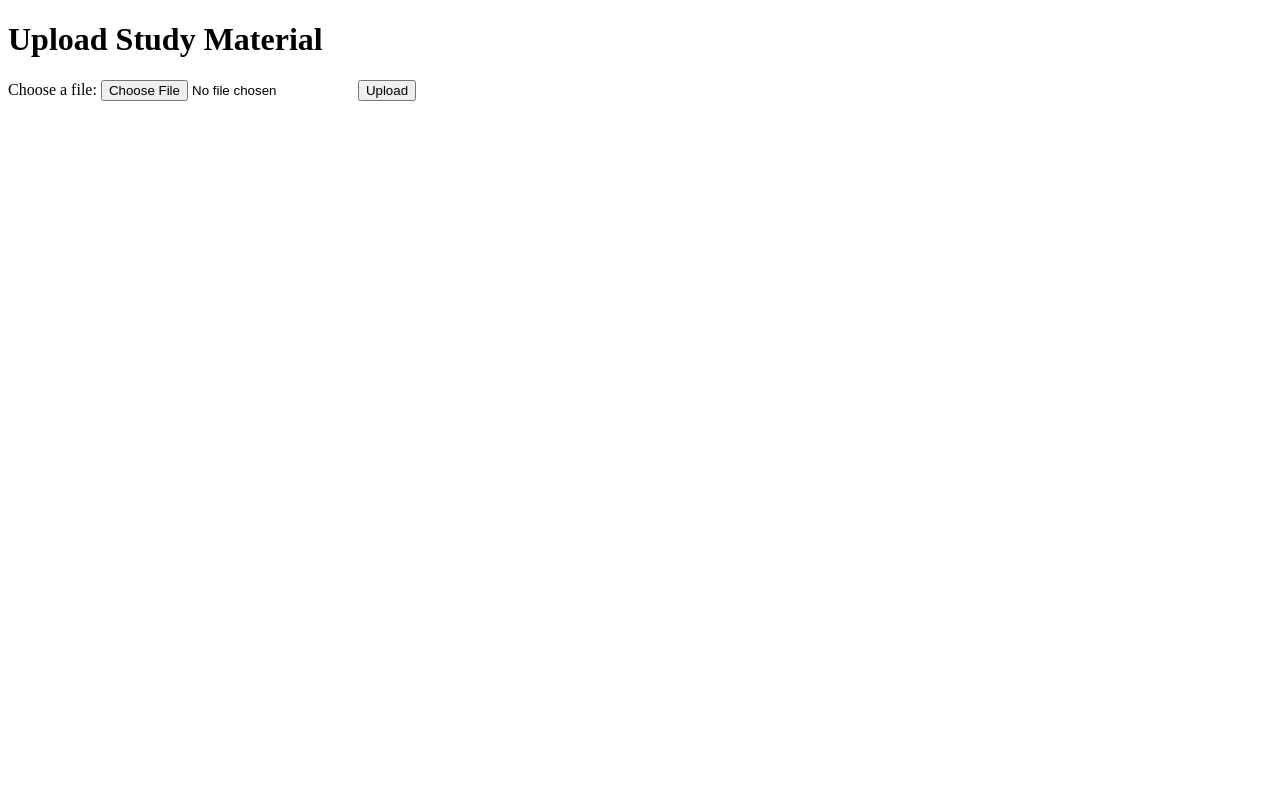
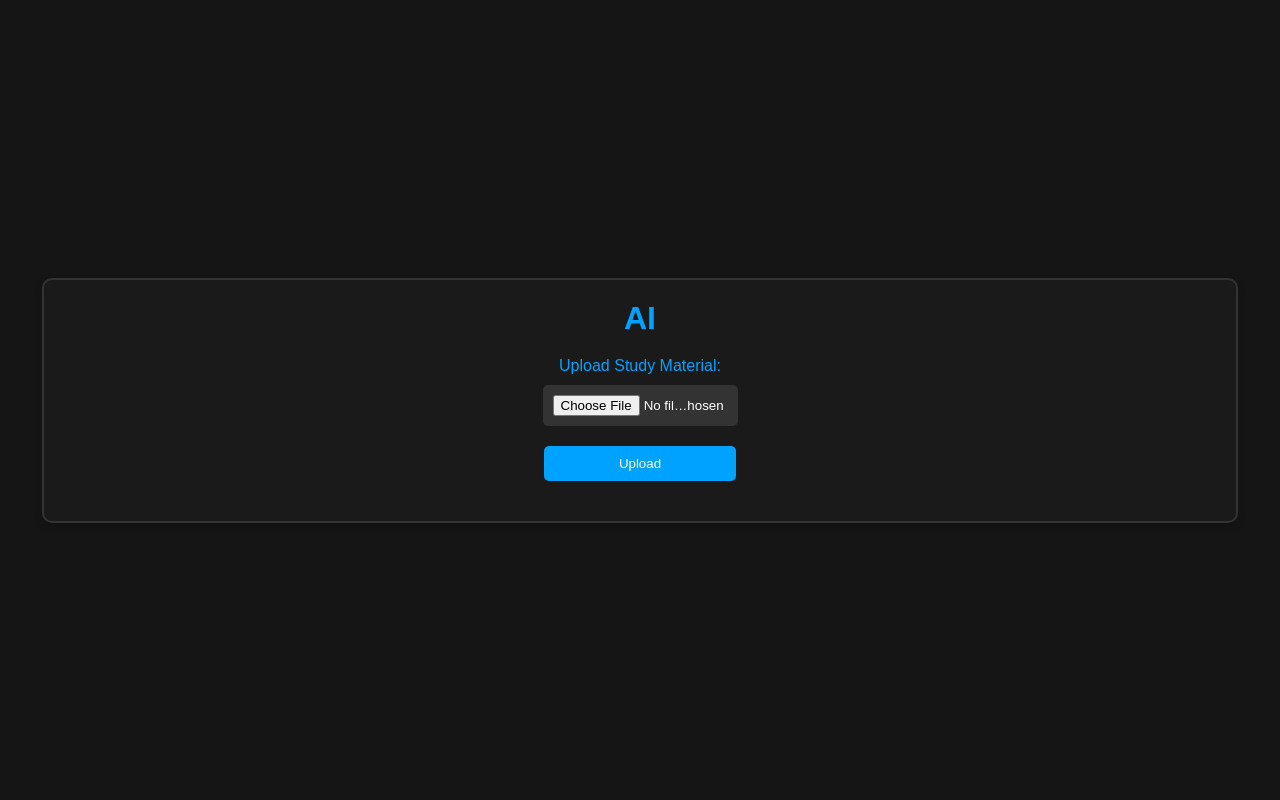
Before and after one commit to aidilnajmir/StudyGuideAI, a Django app: page / in a window 1280 px wide. Run offline with Django 4.2, Linux system fonts and the light colour scheme.

Commit message:
Update upload_form.html

```diff
--- a/StudyGuideAI/templates/studyguideai/upload_form.html
+++ b/StudyGuideAI/templates/studyguideai/upload_form.html
@@ -3,18 +3,92 @@
 <head>
     <meta charset="UTF-8">
     <title>Upload Study Material</title>
+    <style>
+        body {
+            background-color: #151515;
+            color: #fff;
+            font-family: Arial, sans-serif;
+            margin: 0;
+            padding: 0;
+            display: flex;
+            justify-content: center;
+            align-items: center;
+            min-height: 100vh;
+        }
+
+        .container {
+            background-color: #1a1a1a;
+            width: 90%;
+            margin: 60px 0px;
+            border: 2px solid #333;
+            border-radius: 10px;
+            padding: 20px;
+            text-align: center;
+            box-shadow: 0 4px 8px 0 rgba(0, 0, 0, 0.2);
+        }
+
+        h1 {
+            color: #00a2ff;
+            margin: 0 0 20px;
+        }
+
+        form {
+            display: flex;
+            flex-direction: column;
+            align-items: center;
+            margin-bottom: 20px;
+        }
+
+        label {
+            color: #00a2ff;
+            margin: 0 0 10px;
+        }
+
+        input[type="file"] {
+            background-color: #333;
+            color: #fff;
+            border: none;
+            padding: 10px;
+            border-radius: 5px;
+            width: 100%;
+            max-width: 175px; /* Customize the maximum width */
+            margin: 0 0 20px;
+        }
+
+        button {
+            background-color: #00a2ff;
+            color: #fff;
+            border: none;
+            padding: 10px 75px;
+            border-radius: 5px;
+            cursor: pointer;
+        }
+
+        a {
+            color: #00a2ff;
+            margin: 10px 0 0;
+            text-decoration: none;
+            font-weight: bold;
+        }
+
+        a:hover {
+            text-decoration: underline;
+        }
+    </style>
 </head>
 <body>
-    <h1>Upload Study Material</h1>
+    <div class="container">
+        <h1>AI</h1>
         <form method="post" enctype="multipart/form-data">
             {% csrf_token %}
-        <label for="file">Choose a file:</label>
+            <label for="file">Upload Study Material:</label>
             <input type="file" name="file" accept=".pdf,.jpg,.jpeg" required>
             <button type="submit">Upload</button>
         </form>
         {% if summary %}
-        <a href="{% url 'download_pdf' %}">Download PDF</a>
-
+            <a href="{% url 'download_pdf' %}" download>Download PDF</a>
+            <iframe src="{% url 'download_pdf2' %}" width="100%" height="1000px" style="margin-top: 20px;"></iframe>
         {% endif %}
+    </div>
 </body>
 </html>
```
Lines whose indentation alone changed are shown as unchanged.
